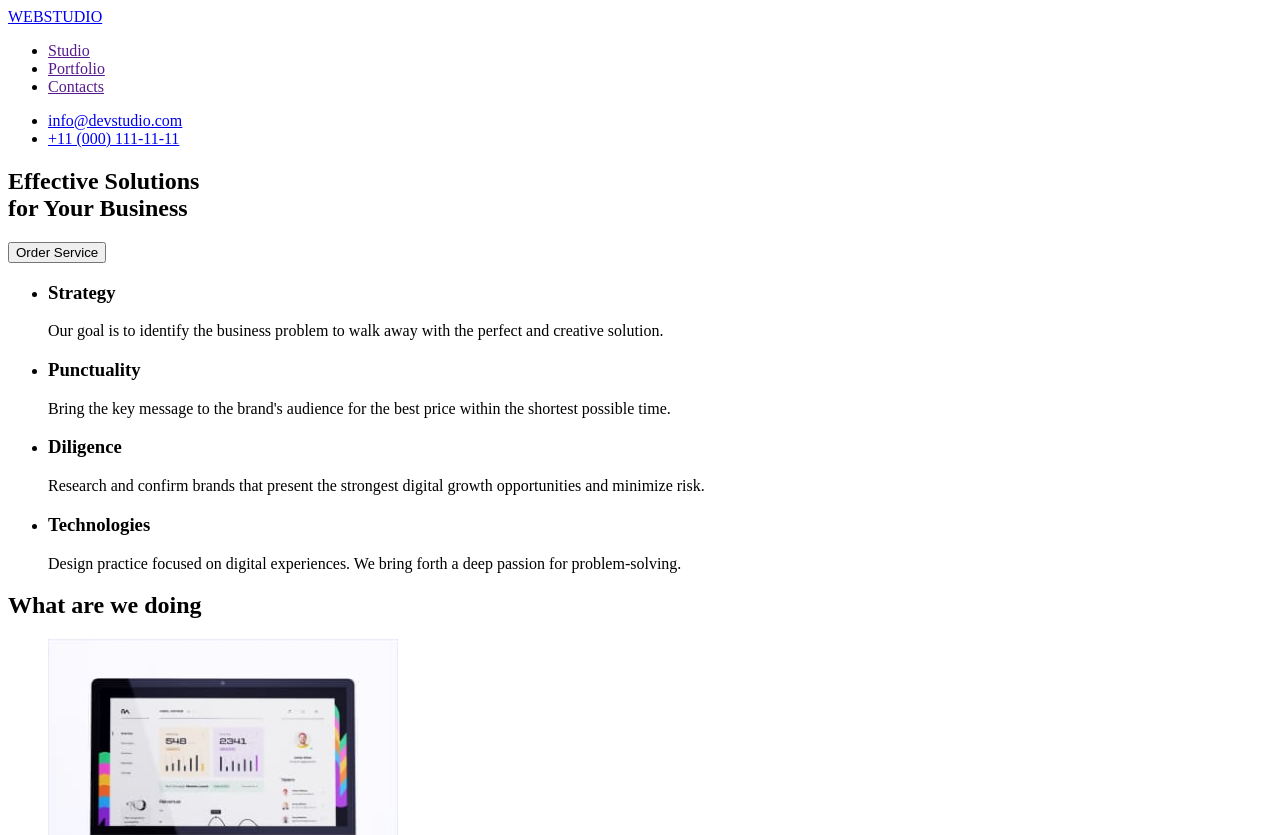
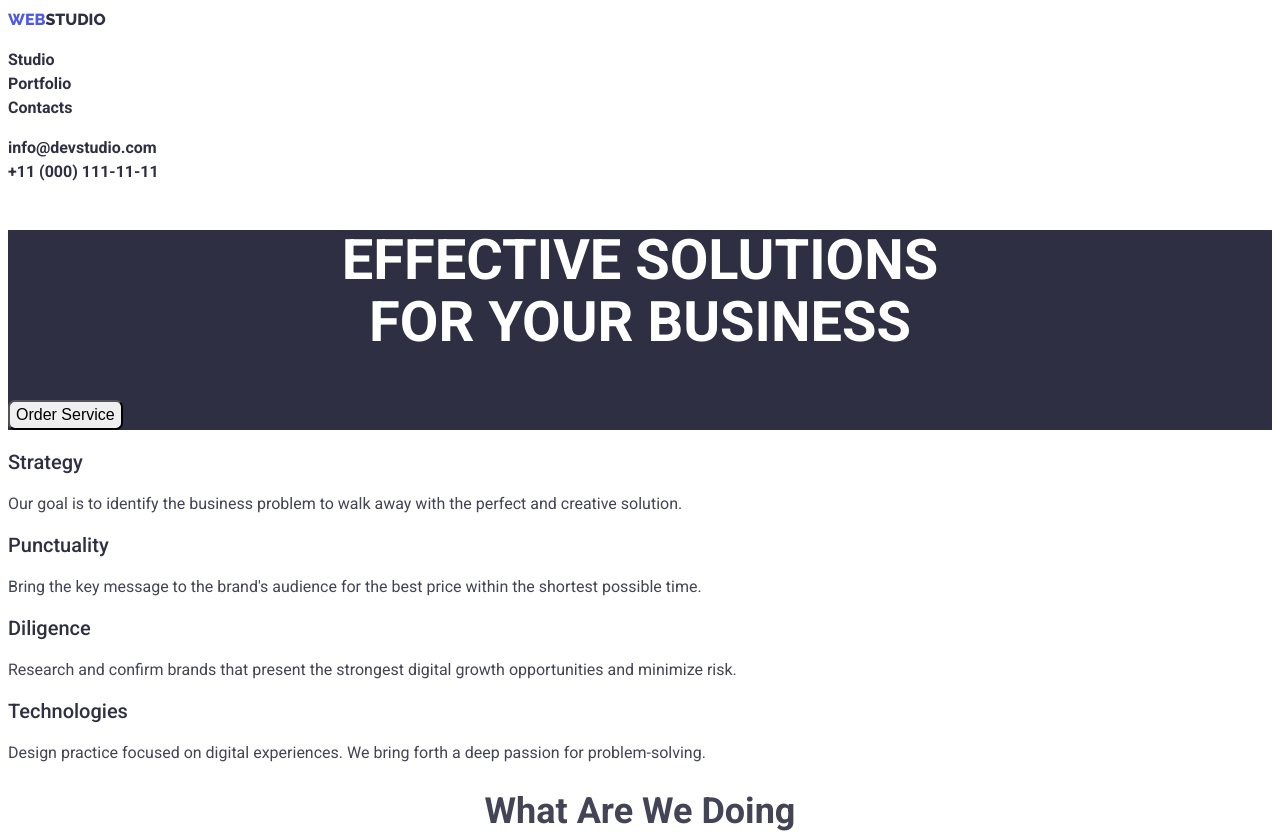
Before and after one commit to JhuneClavio/goit-markup-hw-02, a plain HTML site: page index.html in a window 1280 px wide. Shown: the top 835 px of the page. Drawn offline with Linux system fonts and the light colour scheme.

Commit message:
Create hw2

```diff
--- /dev/null
+++ b/css/styles.css
@@ -0,0 +1,89 @@
+:root {
+    --IRIS: #4d5ae5;
+    --NAVY-BLUE: #2e2f42;
+    --CLOUD: #F4F4FD;
+    --SLATE: #434455;
+}
+
+h1 {
+    color: white;
+    text-align: center;
+    font-weight: 700;
+    font-size: 56px;
+    line-height: 1.1;
+    text-transform: uppercase;
+}
+
+h2 {
+    text-align: center;
+    font-weight: 700;
+    font-size: 36px;
+    line-height: 1.1;
+    text-transform: capitalize;
+}
+
+h3 {
+    color: var(--NAVY-BLUE);
+    font-weight: 500;
+    font-size: 20px;
+    line-height: 1.2;
+}
+
+.banner {
+    background-color: var(--NAVY-BLUE);
+}
+
+a {
+    text-decoration: none;
+    color: var(--NAVY-BLUE);
+    font-weight: 700;
+    font-size: 16px;
+    line-height: 1.5;
+}
+
+.link:hover {
+    color: var(--IRIS);
+}
+
+button {
+    cursor: pointer;
+    border-radius: 7px;
+    font-weight: 500;
+    font-size: 16px;
+    line-height: 1.5;
+    text-align: left;
+}
+
+button:hover {
+    background-color: var(--IRIS);
+    color: white
+}
+
+body {
+    color: var(--SLATE);
+    font-family: "Roboto", sans-serif;
+}
+
+ul {
+    list-style: none;
+    padding-left: 0;
+}
+
+.logo {
+    text-decoration: none;
+    color: var(--NAVY-BLUE);
+    font-family: 'Raleway', sans-serif;
+}
+
+.logo span {
+    color: var(--IRIS);
+}
+
+footer {
+    color: var(--CLOUD);
+    background-color: var(--NAVY-BLUE);
+}
+
+footer .logo {
+    color: var(--CLOUD);
+}
--- a/index.html
+++ b/index.html
@@ -4,30 +4,43 @@
 <head>
     <meta charset="UTF-8">
     <meta name="viewport" content="width=device-width, initial-scale=1.0">
-    <title>Web Studio</title>
+    <title>Studio</title>
+    <link rel="stylesheet" href="/css/styles.css" />
+
+    <link rel="preconnect" href="https://fonts.googleapis.com">
+    <link rel="preconnect" href="https://fonts.gstatic.com" crossorigin>
+    <link href="https://fonts.googleapis.com/css2?family=Roboto:wght@400;500;700;900&display=swap" rel="stylesheet">
+
+    <link rel="preconnect" href="https://fonts.googleapis.com">
+    <link rel="preconnect" href="https://fonts.gstatic.com" crossorigin>
+    <link href="https://fonts.googleapis.com/css2?family=Raleway:wght@800&family=Roboto:wght@400;500;700;900&display=swap"
+        rel="stylesheet">
 </head>
 <body>
 
     <header>
-        <a href="#" class="link-inline"><span>WEBSTUDIO</span> </a>
+        <a href="index.html" class="logo"><span>WEB</span>STUDIO</a>
         <nav>
         <ul>
-            <li><a href="">Studio</a></li>
-            <li><a href="">Portfolio</a></li>
-            <li><a href="">Contacts</a></li>
+            <li><a class="link" href="index.html">Studio</a></li>
+            <li><a class="link" href="portfolio.html">Portfolio</a></li>
+            <li><a class="link" href="">Contacts</a></li>
         </ul>
         </nav>
         <ul>
-            <li><a href="mailto:info@devstudio.com">info@devstudio.com</a></li>
-            <li><a href="tel:+11(000)111-11-11">+11 (000) 111-11-11</a></li>
+            <li><a class="link" href="mailto:info@devstudio.com">info@devstudio.com</a></li>
+            <li><a class="link" href="tel:+11(000)111-11-11">+11 (000) 111-11-11</a></li>
         </ul>
     </header>
 
     <main>
 
-    <section>
+    <section class="banner">
     <h1>Effective Solutions<br/>for Your Business</h1>
     <button type="button">Order Service</button>
+    </section>
+
+    <section>
         <ul>
             <li>
                 <h3>Strategy</h3>
@@ -49,17 +62,17 @@
     </section>
 
     <section>
-    <h2>What are we doing</h2>
+    <h2>What are we Doing</h2>
         <ul>
             <li><img src="images/img1.jpg"
                 alt="Sales inventory"
-                width="350" /></li>
+                width="360" /></li>
             <li><img src="images/img2.jpg"
                 alt="Marketing strategies"
-                width="350" /></li>
+                width="360" /></li>
             <li><img src="images/img3.jpg"
                 alt="Webpage design"
-                width="350" /></li>
+                width="360" /></li>
         </ul>
     </section>
 
@@ -69,28 +82,28 @@
             <li>
                 <img src="images/people1.jpg"
                 alt="Mark Guerrero"
-                width="250" />
+                width="264" />
                 <h3>Mark Guerrero</h3>
                 <p>Product Designer</p>
             </li>
             <li>
                 <img src="images/people2.jpg"
                 alt="Tom Ford"
-                width="250" />
+                width="264" />
                 <h3>Tom Ford</h3>
                 <p>Frontend Developer</p>
             </li>
             <li>
                 <img src="images/people3.jpg"
                 alt="Camila Garcia"
-                width="250" />
+                width="264" />
                 <h3>Camila Garcia</h3>
                 <p>Marketing</p>
             </li>
             <li>
                 <img src="images/people4.jpg"
                 alt="Daniel Wilson"
-                width="250" />
+                width="264" />
                 <h3>Daniel Wilson</h3>
                 <p>UI Designer</p>
             </li>
@@ -100,7 +113,7 @@
     </main>
 
     <footer>
-        <a href="#" class="link-inline"><span>WEBSTUDIO</span> </a>
+        <a href="index.html" class="logo"><span>WEB</span>STUDIO</a>
             <p>Increase the flow of customers and<br/>sales for your business with digital<br/>marketing & growth solutions.</p>
     </footer>
 
```
Also changed, not shown: portfolio.html (added, +50 -0 lines), 1 other file.
